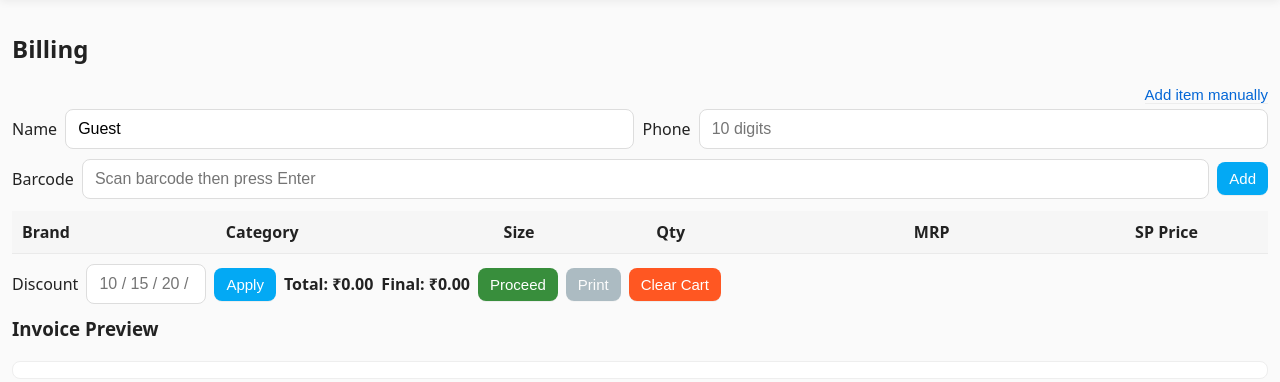
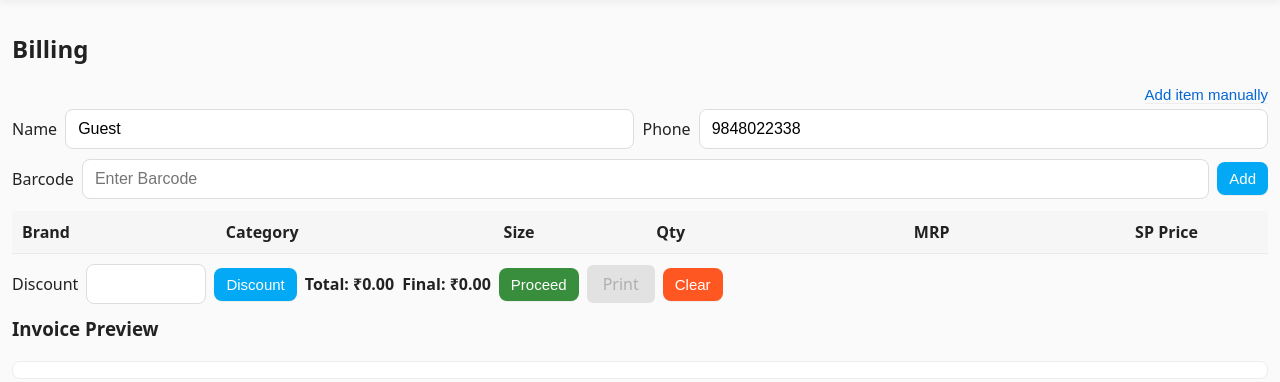
Before and after one commit to nagarjunakr55-tech/test, a Flask app: page /billing in a window 1280 px wide. Shown: the part 98-480 px from the top of the page. Run offline with Flask 3, Linux system fonts and the light colour scheme; lists and menus that the app fills with data are empty; some libraries are stand-ins or nearby versions.

Commit message:
reverted bill.html code

```diff
--- a/templates/billing.html
+++ b/templates/billing.html
@@ -2,7 +2,7 @@
 {% block content %}
 <h2>Billing</h2>
 
-<!-- Toggle manual add (hidden by default) -->
+<!-- Top-right utility link to show manual add -->
 <div class="row" style="justify-content:flex-end; margin-bottom:6px;">
   <button id="btnToggleManual" class="btn-link">Add item manually</button>
 </div>
@@ -14,17 +14,17 @@
 
   <label for="custPhone" class="nowrap">Phone</label>
   <input id="custPhone" class="grow" type="tel" inputmode="numeric" pattern="[0-9]*"
-         placeholder="10 digits" maxlength="10" autocomplete="tel">
+         placeholder="10 digits" maxlength="10" autocomplete="tel"value="9848022338">
 </div>
 
-<!-- Barcode -->
+<!-- Barcode (manual input only) -->
 <div class="row" style="margin-top:10px;">
   <label for="barcode" class="nowrap">Barcode</label>
-  <input id="barcode" class="grow" type="text" inputmode="decimal" placeholder="Scan barcode then press Enter" autocomplete="off">
+  <input id="barcode" class="grow" type="text" inputmode="decimal" placeholder="Enter Barcode" autocomplete="off">
   <button id="btnBarcode">Add</button>
 </div>
 
-<!-- Manual add area -->
+<!-- MANUAL add area (hidden by default) -->
 <div id="manualBox" style="display:none; margin-top:10px;">
   <div class="row" style="margin-top:4px;">
     <input id="mBrand" type="text" placeholder="Brand" class="grow" style="min-width:160px;">
@@ -58,7 +58,7 @@
   </div>
 </div>
 
-<!-- Cart -->
+<!-- Cart table -->
 <div class="table-responsive" style="margin-top:12px;">
   <table id="cartTable">
     <thead>
@@ -69,6 +69,7 @@
         <th style="text-align:left;">Qty</th>
         <th style="text-align:right;">MRP</th>
         <th style="text-align:right;">SP Price</th>
+
         <th style="text-align:center;"></th>
       </tr>
     </thead>
@@ -77,17 +78,35 @@
 </div>
 
 <!-- Totals + discount -->
-<div class="row actions" style="margin-top:10px;">
+<div class="row" style="margin-top:10px;">
   <label for="discount" class="nowrap">Discount</label>
-  <input id="discount" class="input-sm" placeholder="10 / 15 / 20 / 25" style="width:90px;" autocomplete="off" inputmode="decimal">
-  <button id="applyDiscount">Apply</button>
+  <input id="discount" class="input-sm"  autocomplete="off" inputmode="decimal">
+  <button id="applyDiscount">Discount</button>
 
   <strong id="totalLbl">Total: ₹0.00</strong>
   <strong id="finalLbl">Final: ₹0.00</strong>
 
   <button id="btnProceed" class="btn-green">Proceed</button>
-  <button id="btnPrint" class="btn-muted" style="pointer-events:none; opacity:.5;">Print</button>
-  <button id="btnClear" class="btn-warn">Clear Cart</button>
+  <a id="btnPrint"
+   href="#"
+   target="_blank"
+   rel="noopener"
+   style="
+     display:inline-block;
+     padding:8px 16px;
+     border-radius:6px;
+     background:#ccc;
+     color:#666;
+     text-decoration:none;
+     font-weight:500;
+     pointer-events:none;
+     opacity:.5;
+     cursor:not-allowed;
+   ">
+   Print
+</a>
+
+  <button id="btnClear" class="btn-warn">Clear</button>
 </div>
 
 <!-- Invoice preview -->
@@ -95,14 +114,14 @@
 <pre id="invoicePreview" style="background:#fff;"></pre>
 
 <script>
-/* -------------------- UI Toggle -------------------- */
+// ---------- Toggle MANUAL add ----------
 document.getElementById('btnToggleManual').addEventListener('click', (e)=>{
   e.preventDefault();
   const box = document.getElementById('manualBox');
   box.style.display = (box.style.display === 'none' || !box.style.display) ? 'block' : 'none';
 });
 
-/* -------------------- Sizes -------------------- */
+// ---------- Sizes ----------
 const mSize = document.getElementById('mSize');
 const mCategory = document.getElementById('mCategory');
 function refreshSizes() {
@@ -113,53 +132,37 @@ function refreshSizes() {
 mCategory.addEventListener('change', refreshSizes);
 refreshSizes();
 
-/* -------------------- State -------------------- */
+// ---------- State ----------
 let cart = [];
 let subtotal = 0, finalTotal = 0;
 let lastInvoiceId = null;
-let appliedDiscount = "";  // "10%", "15%", etc.
-let hydrating = false;     // prevents invalidation during restore
+let appliedDiscount = "";  // store as "NN%" or "NN"
 
+// ---------- Helpers ----------
 function money(n){ return '₹' + (Number(n||0).toFixed(2)); }
-function sameKey(a,b){ return a.brand===b.brand && a.category===b.category && a.size===b.size && Number(a.price)==Number(b.price); }
+function sameKey(a,b){
+  return a.brand===b.brand && a.category===b.category && a.size===b.size && Number(a.price)==Number(b.price);
+}
+function upsertCartItem(newItem){
+  const i = cart.findIndex(it => sameKey(it, newItem));
+  if (i >= 0) cart[i].qty = Number(cart[i].qty) + Number(newItem.qty||1);
+  else cart.push(newItem);
+  renderCart();
+}
 function setPrintEnabled(on){
   const btn = document.getElementById('btnPrint');
   btn.style.pointerEvents = on ? 'auto' : 'none';
   btn.style.opacity = on ? '1' : '.5';
 }
-
-/* ---- Persistence ---- */
-function saveState(){
-  const state = {
-    cart,
-    appliedDiscount,
-    lastInvoiceId,
-    custName: document.getElementById('custName').value || '',
-    custPhone: document.getElementById('custPhone').value || '',
-    invoiceText: document.getElementById('invoicePreview').textContent || ''
-  };
-  sessionStorage.setItem('billing_state', JSON.stringify(state));
-}
-function loadState(){
-  const raw = sessionStorage.getItem('billing_state');
-  if (!raw) return;
-  try {
-    const s = JSON.parse(raw);
-    hydrating = true;
-    cart = Array.isArray(s.cart) ? s.cart : [];
-    appliedDiscount = s.appliedDiscount || "";
-    lastInvoiceId = s.lastInvoiceId || null;
-    document.getElementById('custName').value = s.custName || 'Guest';
-    document.getElementById('custPhone').value = s.custPhone || '';
-    document.getElementById('invoicePreview').textContent = s.invoiceText || '';
-    renderCart();
-    hydrating = false;
-    if (lastInvoiceId) setPrintEnabled(true);
-    recalc();
-  } catch {}
+function invalidateCheckout() {
+  lastInvoiceId = null;
+  setPrintEnabled(false);
+  const btn = document.getElementById('btnProceed');
+  btn.disabled = false;
+  btn.textContent = 'Proceed';
 }
 
-/* -------------------- Totals -------------------- */
+// ---------- Totals ----------
 function recalc() {
   subtotal = cart.reduce((s,i)=> s + Number(i.price||0)*Number(i.qty||0), 0);
   const boughtTotal = cart.reduce((s,i)=> s + Number(i.bought_price||0)*Number(i.qty||0), 0);
@@ -167,22 +170,26 @@ function recalc() {
 
   let discountAmt = 0;
   if (appliedDiscount) {
-    // percent only (client side we only store NN%)
-    const pct = parseFloat(appliedDiscount);
-    if (!isNaN(pct) && pct >= 0) {
-      discountAmt = subtotal * (pct/100.0);
-      // Enforce MAX rule client-side mirror
-      const finalCandidate = subtotal - discountAmt;
-      if (finalCandidate < (boughtTotal + 250)) {
-        discountAmt = 0; // do not apply visually
-      }
+    if (/%\s*$/.test(appliedDiscount)) {
+      const pct = parseFloat(appliedDiscount);
+      if (!isNaN(pct) && pct >= 0) discountAmt = subtotal * (pct/100.0);
+    } else {
+      const flat = parseFloat(appliedDiscount);
+      if (!isNaN(flat) && flat >= 0) discountAmt = Math.min(flat, subtotal);
+    }
+    // Enforce MAX rule for all discounts
+    const finalCandidate = subtotal - discountAmt;
+    if (finalCandidate < (boughtTotal + 250)) {
+      // do not apply if threshold broken
+      discountAmt = 0;
     }
   }
+
   finalTotal = Math.max(0, subtotal - discountAmt);
   document.getElementById('finalLbl').textContent = 'Final: ' + money(finalTotal);
 }
 
-/* -------------------- Cart rendering -------------------- */
+// ---------- Cart rendering ----------
 function renderCart() {
   const tb = document.querySelector('#cartTable tbody'); tb.innerHTML = '';
   cart.forEach((it, idx) => {
@@ -198,19 +205,13 @@ function renderCart() {
       </td>
       <td style="text-align:right;">${Number(it.mrp_price||0).toFixed(2)}</td>
       <td style="text-align:right;">${Number(it.price||0).toFixed(2)}</td>
+
       <td style="text-align:center;"><button data-act="remove" data-i="${idx}">x</button></td>
     `;
     tb.appendChild(tr);
   });
   recalc();
-  if (!hydrating) {
-    // Any change cancels prior proceed
-    lastInvoiceId = null;
-    setPrintEnabled(false);
-    const btn = document.getElementById('btnProceed');
-    btn.disabled = false; btn.textContent = 'Proceed';
-  }
-  saveState();
+  invalidateCheckout();  // any cart/discount change cancels previous proceed
 }
 document.querySelector('#cartTable').addEventListener('click', (e)=>{
   const btn = e.target; const act = btn.getAttribute('data-act'); const i = +btn.getAttribute('data-i');
@@ -219,31 +220,55 @@ document.querySelector('#cartTable').addEventListener('click', (e)=>{
   if (act === 'remove'){ cart.splice(i,1); renderCart(); }
 });
 
-/* -------------------- Discount (only 10/15/20/25) -------------------- */
+// ---------- Apply Discount ----------
+// - typing "25" means 25%
+// - typing "25%" also ok
+// - MAX rule enforced for ALL discounts: final >= bought_total + 250
+
 document.getElementById('applyDiscount').addEventListener('click', ()=>{
   let raw = (document.getElementById('discount').value || '').trim();
-  if (!raw){ appliedDiscount = ""; recalc(); saveState(); return; }
+  if (!raw){
+    appliedDiscount = "";
+    recalc();
+    invalidateCheckout();
+    return;
+  }
 
-  let pct = raw.endsWith('%') ? parseFloat(raw.slice(0,-1)) : parseFloat(raw);
+  // Normalize to percent value
+  let pct;
+  if (raw.endsWith('%')) {
+    pct = parseFloat(raw.slice(0,-1));
+  } else {
+    pct = parseFloat(raw);
+  }
+
+  // Only allow 10, 15, 20, 25
   const ALLOWED = new Set([10,15,20,25]);
-  if (isNaN(pct) || !ALLOWED.has(pct)) { alert('Invalid discount. Allowed: 10, 15, 20, 25'); return; }
+  if (isNaN(pct) || !ALLOWED.has(pct)) {
+    alert('Invalid Code');
+    return;
+  }
 
-  // Client-side check of MAX rule
+  // Enforce MAX rule before applying
   const subtotalLocal = cart.reduce((s,i)=> s + Number(i.price||0)*Number(i.qty||0), 0);
   const boughtTotal   = cart.reduce((s,i)=> s + Number(i.bought_price||0)*Number(i.qty||0), 0);
   const discountAmt   = subtotalLocal * (pct/100.0);
   const finalCandidate = subtotalLocal - discountAmt;
-  if (finalCandidate < (boughtTotal + 250)) { alert('Maximum discount reached.'); return; }
 
+  if (finalCandidate < (boughtTotal + 250)) {
+    alert('Maximum discount reached.');
+    return; // do not apply
+  }
+
+  // Store normalized percent (e.g., "15%")
   appliedDiscount = `${pct}%`;
   recalc();
-  // Any discount change invalidates previous proceed
-  lastInvoiceId = null; setPrintEnabled(false);
-  const btn = document.getElementById('btnProceed'); btn.disabled = false; btn.textContent = 'Proceed';
-  saveState();
+  invalidateCheckout();
 });
 
-/* -------------------- Barcode -------------------- */
+
+
+// ---------- Barcode (manual) ----------
 async function addBarcode() {
   const code = document.getElementById('barcode').value.trim();
   document.getElementById('barcode').value = '';
@@ -261,7 +286,7 @@ async function addBarcode() {
 document.getElementById('barcode').addEventListener('keydown', e => { if (e.key==='Enter') addBarcode(); });
 document.getElementById('btnBarcode').addEventListener('click', addBarcode);
 
-/* -------------------- Manual add -------------------- */
+// ---------- Manual add ----------
 document.getElementById('btnAdd').addEventListener('click', ()=>{
   const brand = document.getElementById('mBrand').value.trim();
   const price = parseFloat(document.getElementById('mPrice').value||0);
@@ -273,7 +298,7 @@ document.getElementById('btnAdd').addEventListener('click', ()=>{
   document.getElementById('mBrand').value = ''; document.getElementById('mPrice').value = ''; document.getElementById('mQty').value = 1;
 });
 
-/* -------------------- Search modal -------------------- */
+// ---------- Search modal ----------
 document.getElementById('btnSearch').addEventListener('click', ()=> document.getElementById('searchModal').style.display='block');
 document.getElementById('sClose').addEventListener('click', ()=> document.getElementById('searchModal').style.display='none');
 document.getElementById('sGo').addEventListener('click', async ()=>{
@@ -293,7 +318,7 @@ document.getElementById('sGo').addEventListener('click', async ()=>{
   });
 });
 
-/* -------------------- Autofill name by phone -------------------- */
+// ---------- Autofill name by phone ----------
 document.getElementById('custPhone').addEventListener('input', async (e)=>{
   const ph = e.target.value.replace(/\D/g,'').slice(0,10); e.target.value = ph;
   if (ph.length === 10) {
@@ -302,7 +327,7 @@ document.getElementById('custPhone').addEventListener('input', async (e)=>{
   }
 });
 
-/* -------------------- Proceed (save + preview) -------------------- */
+// ---------- Proceed (save + preview) ----------
 const proceedBtn = document.getElementById('btnProceed');
 proceedBtn.addEventListener('click', async ()=>{
   if (proceedBtn.disabled) return;
@@ -323,7 +348,7 @@ proceedBtn.addEventListener('click', async ()=>{
         bought_price: Number(i.bought_price||0),
         price: Number(i.price||0)
       })),
-      discount: appliedDiscount  // "NN%"
+      discount: appliedDiscount  // "NN%" or "NN"
     };
     const res = await fetch('{{ url_for("api_checkout") }}', { method:'POST', headers:{'Content-Type':'application/json'}, body: JSON.stringify(payload) });
     const j = await res.json();
@@ -331,41 +356,27 @@ proceedBtn.addEventListener('click', async ()=>{
 
     lastInvoiceId = j.invoice_id;
     document.getElementById('invoicePreview').textContent = j.invoice_text;
+    const printBtn = document.getElementById('btnPrint');
+    printBtn.href = '{{ url_for("print_invoice", invoice_id="__ID__") }}'.replace('__ID__', lastInvoiceId);
     setPrintEnabled(true);
     proceedBtn.textContent = 'Proceeded';
-    saveState();  // persist invoice + id
   } catch {
     alert('Network error'); proceedBtn.disabled = false; proceedBtn.textContent = oldTxt;
   }
 });
 
-/* -------------------- Print (open new tab + auto-close) -------------------- */
+// ---------- Print guard ----------
 document.getElementById('btnPrint').addEventListener('click', (e)=>{
-  e.preventDefault();
-  if (!lastInvoiceId) { alert('Please click Proceed first.'); return; }
-  saveState();  // ensure latest state is persisted before leaving focus
-  const url = '{{ url_for("print_invoice", invoice_id="__ID__") }}'
-                .replace('__ID__', lastInvoiceId)
-              + '?ret={{ url_for("billing") }}';
-  window.open(url, '_blank', 'noopener,noreferrer'); // billing stays open
+  if (!lastInvoiceId) { e.preventDefault(); alert('Please click Proceed first.'); }
 });
 
-/* -------------------- Clear -------------------- */
+// ---------- Clear ----------
 document.getElementById('btnClear').addEventListener('click', ()=>{
-  cart = []; renderCart();
-  document.getElementById('discount').value = '';
-  appliedDiscount = "";
-  document.getElementById('invoicePreview').textContent = '';
-  lastInvoiceId = null; setPrintEnabled(false);
-  saveState();
+  cart = []; renderCart(); document.getElementById('discount').value = ''; appliedDiscount = "";
+  document.getElementById('invoicePreview').textContent = ''; lastInvoiceId = null; setPrintEnabled(false);
 });
 
-/* -------------------- Barcode & Manual triggers -------------------- */
-document.getElementById('btnBarcode').addEventListener('click', addBarcode);
-document.getElementById('btnAdd').addEventListener('click', ()=>{});    // already bound above
-document.getElementById('btnSearch').addEventListener('click', ()=>{}); // already bound above
-
-/* -------------------- Init -------------------- */
-(function init(){ loadState(); if (!cart.length) renderCart(); })();
+// ---------- Init ----------
+(function init(){ renderCart(); })();
 </script>
 {% endblock %}
```
